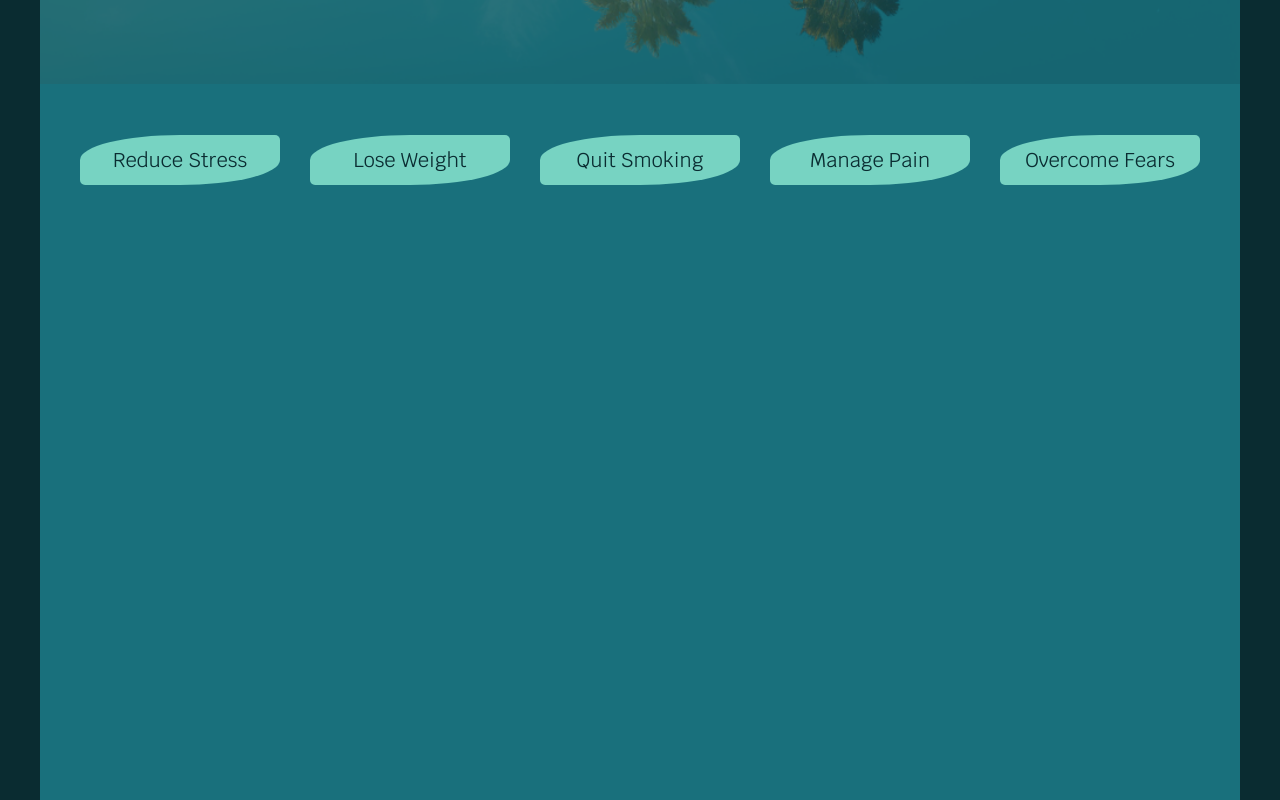
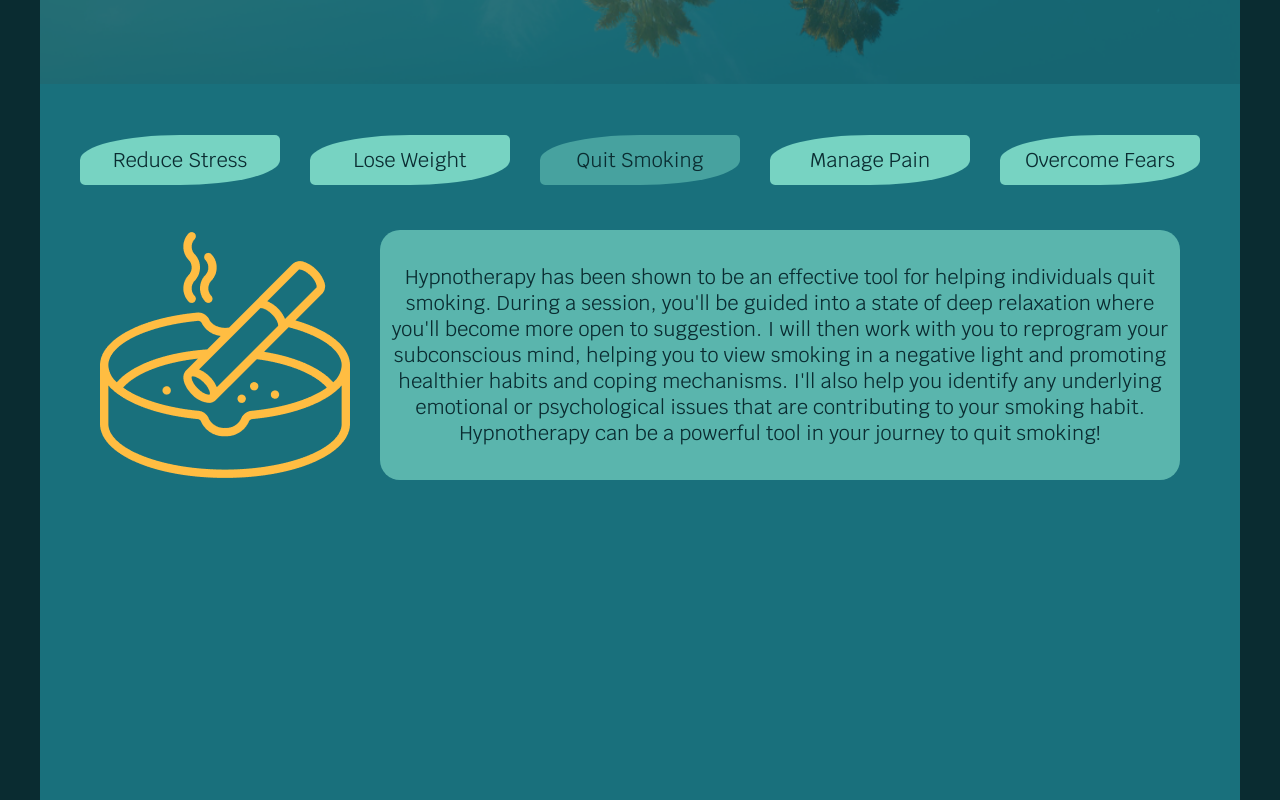
Before and after one commit to benzinow/pos-out-v3, a React (Create React App) app: page / in a window 1280 px wide. Shown: the part 940-1740 px from the top of the page. Built offline with nearby package versions, Linux system fonts and the light colour scheme; a web font is replaced by a local one.

Commit message:
added static smoking card

```diff
--- a/src/App.css
+++ b/src/App.css
@@ -21,6 +21,7 @@
 .fixables {
   height: 1200px;
   display: flex;
+  flex-direction: column;
 }
 
 .fix-bubble {
@@ -37,8 +38,43 @@
   font-size: 20px;
 }
 
+.fix-bubble:hover {
+  background-color: rgba(119, 211, 194, 0.5);
+}
+
+.fix-bubble-active {
+  background-color: rgba(119, 211, 194, 0.5);
+}
+
 .fix-bubbles {
   display: flex;
   align-content: space-around;
   margin: 0 auto;
 }
+
+.fix-facts {
+  display: flex;
+  justify-content: center;
+  align-content: space-around;
+  margin: 30px;
+  gap: 30px;
+}
+
+.fix-facts-icon {
+  background-image: url(/images/smoking.png);
+  width: 250px;
+  height: 250px;
+}
+
+.fix-facts-text {
+  max-width: 800px;
+  background-color: rgba(119, 211, 194, 0.7);
+  border-radius: 20px;
+  color: #0a2c31;
+  font-family: "Krub", sans-serif;
+  font-size: 20px;
+  line-height: normal;
+  display: flex;
+  justify-content: center;
+  align-items: center;
+}
--- a/src/App.js
+++ b/src/App.js
@@ -11,9 +11,25 @@ function App() {
           <div className="fix-bubbles">
             <div className="fix-bubble">Reduce Stress</div>
             <div className="fix-bubble">Lose Weight</div>
-            <div className="fix-bubble">Quit Smoking</div>
+            <div className="fix-bubble fix-bubble-active">Quit Smoking</div>
             <div className="fix-bubble">Manage Pain</div>
             <div className="fix-bubble">Overcome Fears</div>
+          </div>
+          <div className="fix-facts">
+            <div className="fix-facts-icon"></div>
+            <div className="fix-facts-text">
+              <p>
+                Hypnotherapy has been shown to be an effective tool for helping
+                individuals quit smoking. During a session, you'll be guided
+                into a state of deep relaxation where you'll become more open to
+                suggestion. I will then work with you to reprogram your
+                subconscious mind, helping you to view smoking in a negative
+                light and promoting healthier habits and coping mechanisms. I'll
+                also help you identify any underlying emotional or psychological
+                issues that are contributing to your smoking habit. Hypnotherapy
+                can be a powerful tool in your journey to quit smoking!
+              </p>
+            </div>
           </div>
         </div>
       </div>
```
Also changed, not shown: images/smoking.png (added).
